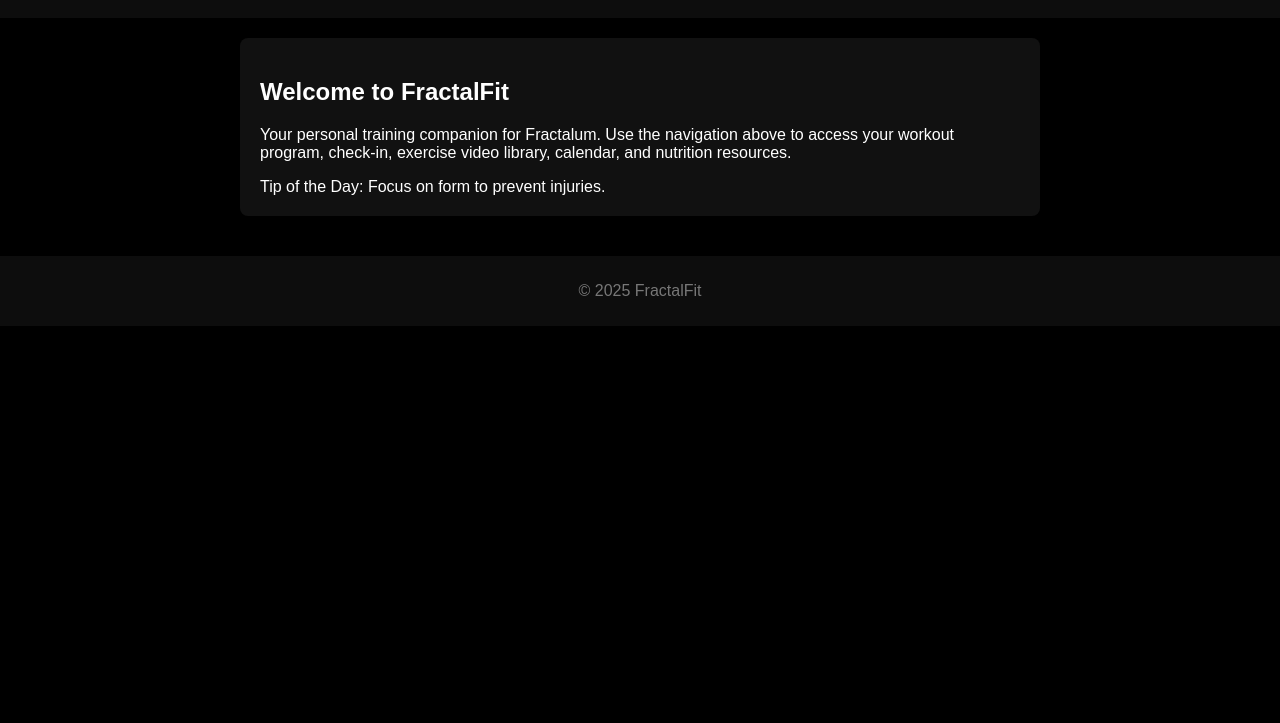
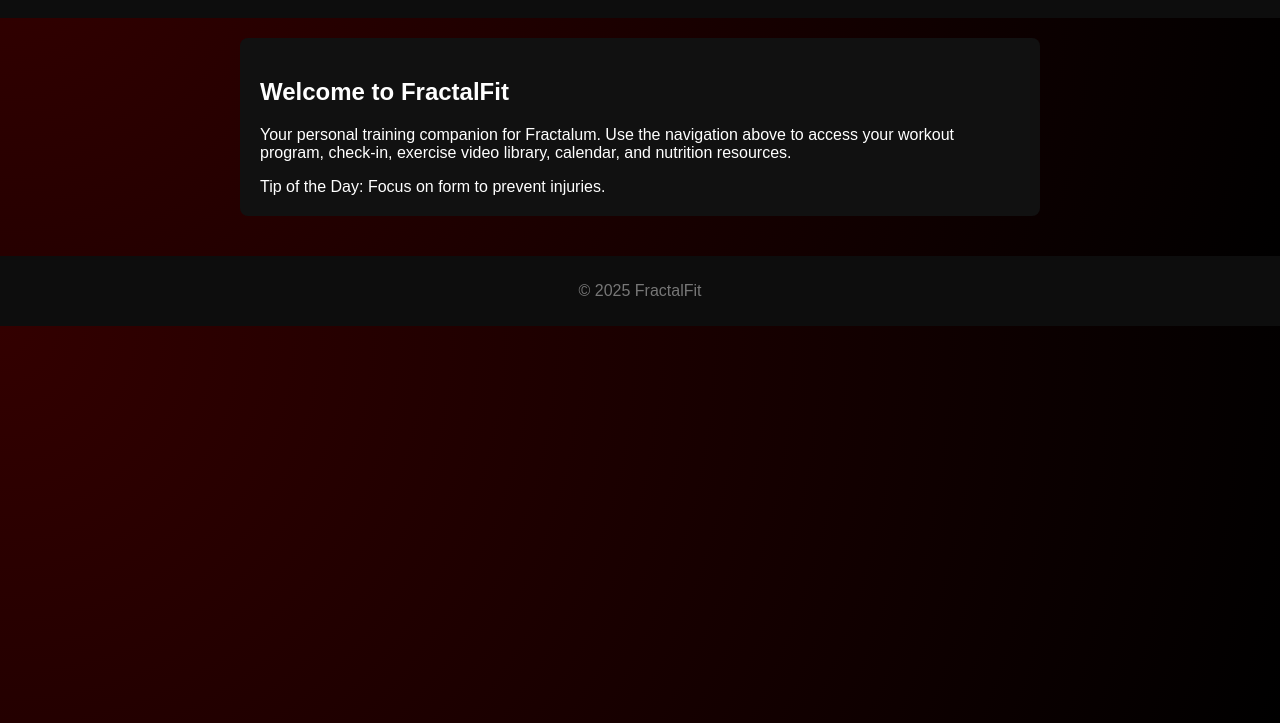
Before and after one commit to TheMagicMike/FractalFit, a plain HTML site: page index.html in a window 1280 px wide. Shown: the part 77-800 px from the top of the page. Drawn offline with Linux system fonts and the light colour scheme.

Commit message:
Update style.css

```diff
--- a/style.css
+++ b/style.css
@@ -58,6 +58,11 @@ table.calendar {
     border-collapse: collapse;
     margin-top: 20px;
 }
+/* Fractal-inspired background */
+body {
+    background: radial-gradient(circle at top left, #330000, #000000);
+}
+
 
 table.calendar th,
 table.calendar td {
```
